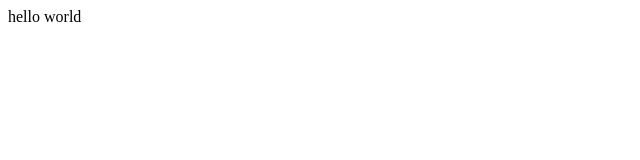
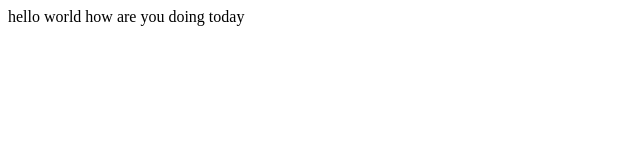
Before and after one commit to Mobijalex/coffee-shop-project, a plain HTML site: page index.html in a window 1280 px wide. Shown: the whole page, without its empty margins (0-640 px from the left). Drawn offline with Linux system fonts and the light colour scheme.

Commit message:
second commit

```diff
--- a/index.html
+++ b/index.html
@@ -6,6 +6,6 @@
     <title>Document</title>
   </head>
   <body>
-    hello world
+    hello world how are you doing today
   </body>
 </html>
```
